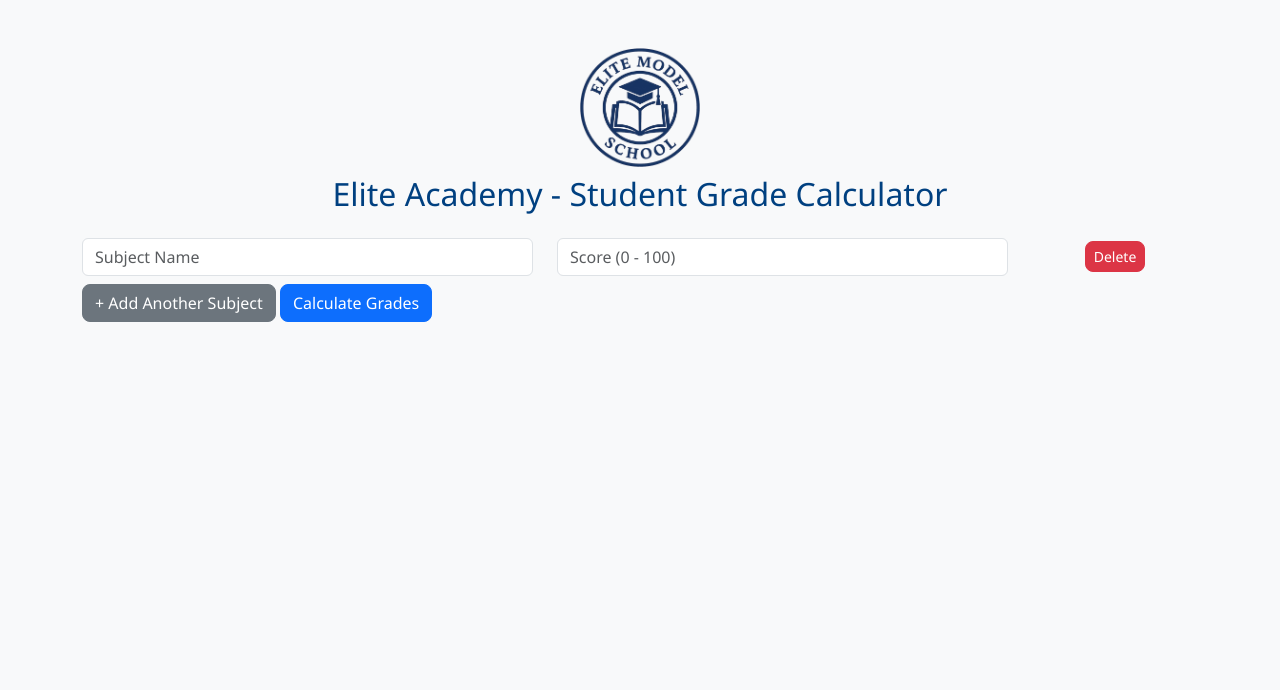
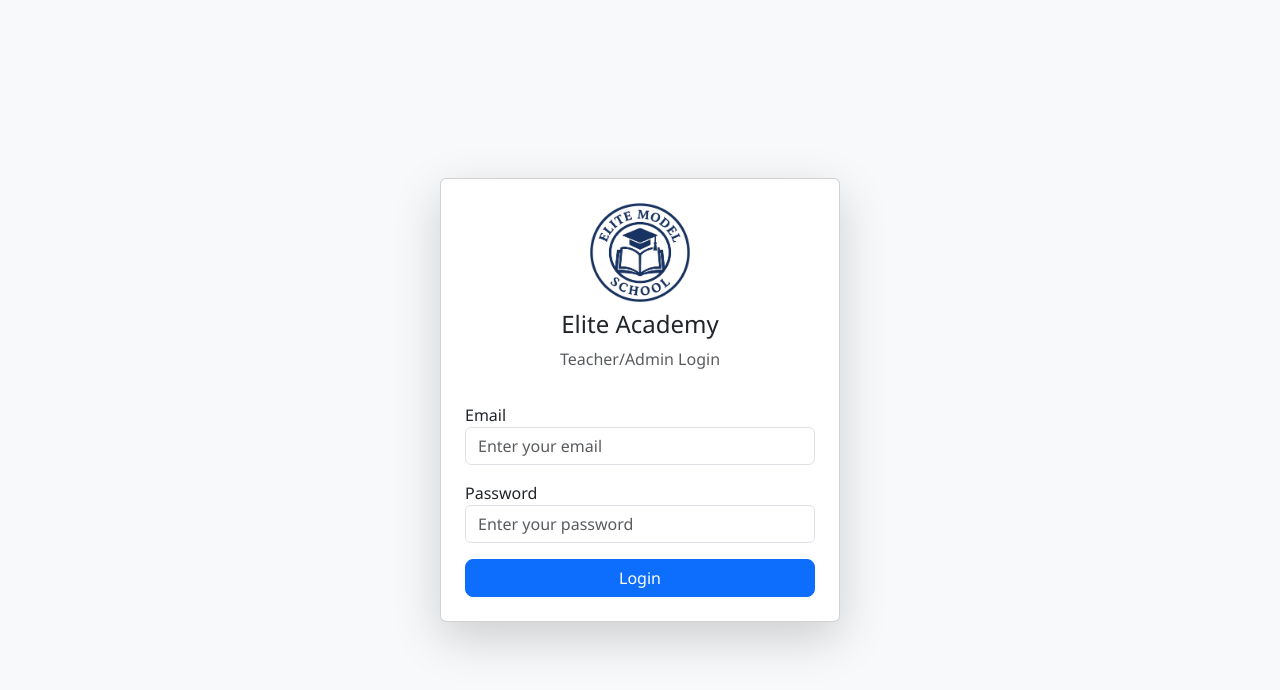
Before and after one commit to fridayomaka/Student-Grade-Calculator-Report-Card-Generator, a plain HTML site: page index.html in a window 1280 px wide. Drawn offline with nearby package versions, Linux system fonts and the light colour scheme.

Commit message:
Refactor index.html for login functionality

```diff
--- a/index.html
+++ b/index.html
@@ -3,55 +3,44 @@
 <head>
   <meta charset="UTF-8">
   <meta name="viewport" content="width=device-width, initial-scale=1.0">
-  <title>Elite Academy - Student Grade Calculator</title>
-
-  <!-- ✅ Bootstrap CSS -->
+  <title>Elite Academy | Login</title>
   <link href="https://cdn.jsdelivr.net/npm/bootstrap@5.3.2/dist/css/bootstrap.min.css" rel="stylesheet">
-
-  <!-- ✅ Custom CSS -->
   <link rel="stylesheet" href="style.css">
-
-  <!-- ✅ Chart.js for GPA Visualization -->
-  <script src="https://cdn.jsdelivr.net/npm/chart.js@4.4.0/dist/chart.umd.min.js"></script>
 </head>
-<body>
-  <div class="container mt-5">
-    <div class="text-center mb-4">
-      <img src="Elite.png" alt="School Logo" width="120">
-      <h2 class="mt-2">Elite Academy - Student Grade Calculator</h2>
+<body class="bg-light d-flex justify-content-center align-items-center vh-100">
+  <div class="card p-4 shadow-lg" style="width: 400px;">
+    <div class="text-center mb-3">
+      <img src="Elite.png" alt="Logo" width="100">
+      <h4 class="mt-2">Elite Academy</h4>
+      <p class="text-muted">Teacher/Admin Login</p>
     </div>
-
-    <form id="gradeForm" class="mb-4">
-  <div id="subjectsContainer">
-    <div class="row mb-2 align-items-center">
-      <div class="col-md-5">
-        <input type="text" class="form-control" name="subject[]" placeholder="Subject Name" required>
+    <form id="loginForm">
+      <div class="mb-3">
+        <label>Email</label>
+        <input type="email" class="form-control" id="email" placeholder="Enter your email" required>
       </div>
-      <div class="col-md-5">
-        <input type="number" class="form-control" name="score[]" placeholder="Score (0 - 100)" required>
+      <div class="mb-3">
+        <label>Password</label>
+        <input type="password" class="form-control" id="password" placeholder="Enter your password" required>
       </div>
-      <div class="col-md-2 text-center">
-        <button type="button" class="btn btn-danger btn-sm deleteRow">Delete</button>
-      </div>
-    </div>
-  </div>
-  <button type="button" class="btn btn-secondary" id="addSubject">+ Add Another Subject</button>
-  <button type="submit" class="btn btn-primary">Calculate Grades</button>
-</form>
-
-    <div id="result" class="card p-4 d-none">
-      <h4 class="mb-3">Report Card</h4>
-      <div id="reportCard"></div>
-      <canvas id="gpaChart" height="100"></canvas>
-      <button class="btn btn-success mt-3" id="downloadReport">Download Report as PDF</button>
-    </div>
+      <button type="submit" class="btn btn-primary w-100">Login</button>
+      <p id="error" class="text-danger mt-2 d-none">Invalid credentials, try again.</p>
+    </form>
   </div>
 
-  <!-- ✅ Bootstrap JS -->
-  <script src="https://cdn.jsdelivr.net/npm/bootstrap@5.3.2/dist/js/bootstrap.bundle.min.js"></script>
-  <!-- ✅ HTML2PDF for report download -->
-  <script src="https://cdnjs.cloudflare.com/ajax/libs/html2pdf.js/0.9.3/html2pdf.bundle.min.js"></script>
-  <!-- ✅ Custom JS -->
-  <script src="script.js"></script>
+  <script>
+    document.getElementById("loginForm").addEventListener("submit", function (e) {
+      e.preventDefault();
+      const email = document.getElementById("email").value;
+      const password = document.getElementById("password").value;
+
+      // Simple check — you can replace with real auth later
+      if (email === "admin@eliteacademy.com" && password === "12345") {
+        window.location.href = "dashboard.html";
+      } else {
+        document.getElementById("error").classList.remove("d-none");
+      }
+    });
+  </script>
 </body>
 </html>
```
